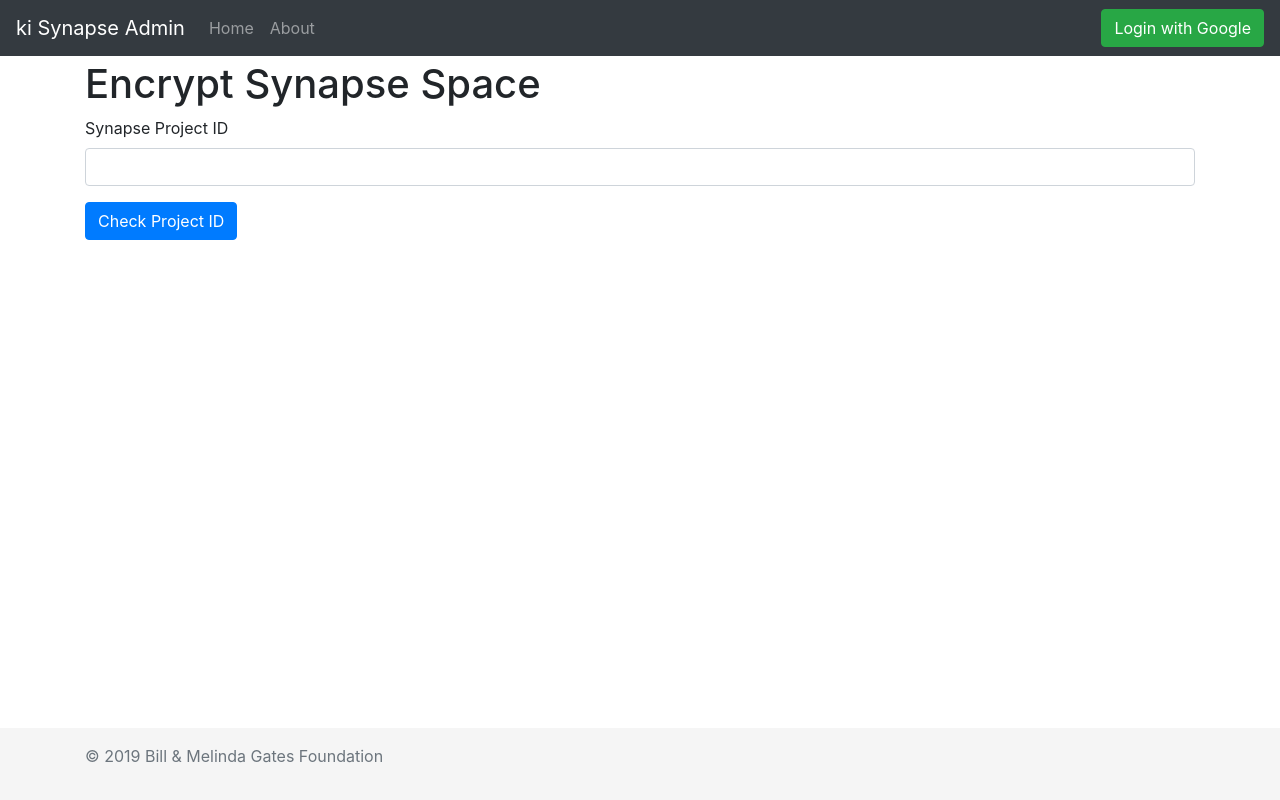
After one commit to ki-tools/sls_ki_synapse_admin_py, a Flask app: template www/templates/synapse_space/encrypt.html in a window 1280 px wide. The commit adds this page. Run offline with Flask 2, Linux system fonts and the light colour scheme; the template is opened without the code that fills it: values that come from a table or form of the project are taken from there, others are empty; parts of the project's set-up code (start-up, migrations or seed data) failed here and were passed over; some libraries are stand-ins or nearby versions.

Commit message:
Encrypt space

```diff
--- a/templates/private.env.json
+++ b/templates/private.env.json
@@ -13,7 +13,7 @@
     "AWS_SECRET_ACCESS_KEY": "fake-secret-aws-is-mocked-in-tests-but-needs-this-var",
     "SYNAPSE_USERNAME": "...set to a Synapse username that is suitable for testing...",
     "SYNAPSE_PASSWORD": "...set to Synapse password...",
-    "SYNAPSE_OTHER_USER_ID": "...set to a Synapse User ID other than SYNAPSE_USERNAME...",
+    "SYNAPSE_ENCRYPTED_STORAGE_LOCATION_ID": "...set to the storage location id...",
     "LOG_LEVEL": "DEBUG",
     "LOGIN_WHITELIST": "...set to comma separated emails that can access the app..."
   },
@@ -30,7 +30,7 @@
     "AWS_SECRET_ACCESS_KEY": "fake-secret-aws-is-mocked-in-tests-but-needs-this-var",
     "SYNAPSE_USERNAME": "...set to a Synapse username that is suitable for testing...",
     "SYNAPSE_PASSWORD": "...set to Synapse password...",
-    "SYNAPSE_OTHER_USER_ID": "...set to a Synapse User ID other than SYNAPSE_USERNAME...",
+    "SYNAPSE_ENCRYPTED_STORAGE_LOCATION_ID": "...set to the storage location id...",
     "LOG_LEVEL": "DEBUG",
     "LOGIN_WHITELIST": "...set to comma separated emails that can access the app..."
   }
--- a/templates/private.ssm.env.json
+++ b/templates/private.ssm.env.json
@@ -6,6 +6,7 @@
     "GOOGLE_CLIENT_SECRET": "",
     "SYNAPSE_USERNAME": "",
     "SYNAPSE_PASSWORD": "",
+    "SYNAPSE_ENCRYPTED_STORAGE_LOCATION_ID": "...set to the storage location id...",
     "LOG_LEVEL": "INFO",
     "LOGIN_WHITELIST": "...set to comma separated emails that can access the app..."
   },
@@ -15,6 +16,7 @@
     "GOOGLE_CLIENT_SECRET": "",
     "SYNAPSE_USERNAME": "",
     "SYNAPSE_PASSWORD": "",
+    "SYNAPSE_ENCRYPTED_STORAGE_LOCATION_ID": "...set to the storage location id...",
     "LOG_LEVEL": "DEBUG",
     "LOGIN_WHITELIST": "...set to comma separated emails that can access the app..."
   },
@@ -24,6 +26,7 @@
     "GOOGLE_CLIENT_SECRET": "",
     "SYNAPSE_USERNAME": "",
     "SYNAPSE_PASSWORD": "",
+    "SYNAPSE_ENCRYPTED_STORAGE_LOCATION_ID": "...set to the storage location id...",
     "LOG_LEVEL": "DEBUG",
     "LOGIN_WHITELIST": "...set to comma separated emails that can access the app..."
   },
@@ -33,6 +36,7 @@
     "GOOGLE_CLIENT_SECRET": "",
     "SYNAPSE_USERNAME": "",
     "SYNAPSE_PASSWORD": "",
+    "SYNAPSE_ENCRYPTED_STORAGE_LOCATION_ID": "...set to the storage location id...",
     "LOG_LEVEL": "DEBUG",
     "LOGIN_WHITELIST": "...set to comma separated emails that can access the app..."
   }
--- a/www/services/__init__.py
+++ b/www/services/__init__.py
@@ -1 +1,2 @@
 from .create_synapse_space_service import CreateSynapseSpaceService
+from .encrypt_synapse_space_service import EncryptSynapseSpaceService
--- a/www/services/create_synapse_space_service.py
+++ b/www/services/create_synapse_space_service.py
@@ -13,7 +13,7 @@ class CreateSynapseSpaceService(object):
 
         # TODO: Create the project et al...
 
-        errors.append('test error 1')  # TODO: remove this.
-        errors.append('test error 2')  # TODO: remove this.
+        errors.append('Not Implemented')  # TODO: remove this.
+        errors.append('Test Error')  # TODO: remove this.
 
         return errors
--- a/www/templates/base.html
+++ b/www/templates/base.html
@@ -28,9 +28,10 @@
         {% if current_user.is_authenticated %}
         <li class="nav-item dropdown">
           <a class="nav-link dropdown-toggle" href="#" id="dropdowncreate" data-toggle="dropdown" aria-haspopup="true"
-             aria-expanded="false">Create</a>
+             aria-expanded="false">Actions</a>
           <div class="dropdown-menu" aria-labelledby="dropdowncreate">
-            <a class="dropdown-item" href="{{ url_for('create_synapse_space') }}">Synapse Space</a>
+            <a class="dropdown-item" href="{{ url_for('create_synapse_space') }}">Create Synapse Space</a>
+            <a class="dropdown-item" href="{{ url_for('encrypt_synapse_space') }}">Encrypt Synapse Space</a>
           </div>
         </li>
         {% endif %}
--- /dev/null
+++ b/www/templates/synapse_space/encrypt.html
@@ -0,0 +1,83 @@
+{% extends "base.html" %}
+{% block title %}Encrypt Synapse Space{% endblock %}
+{% block body %}
+<div class="row">
+  <div class="col">
+    <h1>Encrypt Synapse Space</h1>
+  </div>
+</div>
+<div class="row">
+  <div class="col">
+    <form method="POST" action="">
+      {{ form.csrf_token }}
+
+      {% with messages = get_flashed_messages() %}
+      {% if messages %}
+      <div class="alert alert-success alert-dismissible fade show" role="alert">
+        <ul>
+          {% for message in messages %}
+          <li>{{ message }}</li>
+          {% endfor %}
+        </ul>
+        <button type="button" class="close" data-dismiss="alert" aria-label="Close">
+          <span aria-hidden="true">&times;</span>
+        </button>
+      </div>
+      {% endif %}
+      {% endwith %}
+
+      {% if errors %}
+      <div class="alert alert-danger" role="alert">
+        <span>Errors:</span>
+        <ul>
+          {% for message in errors %}
+          <li>{{ message }}</li>
+          {% endfor %}
+        </ul>
+      </div>
+      {% endif %}
+
+      <div class="form-group">
+        {{ form.project_id.label }}
+        {{ form.project_id(class_='form-control') }}
+        {% for error in form.project_id.errors %}
+        <span style="color: red;">[{{ error }}]</span>
+        {% endfor %}
+      </div>
+
+      <div class="form-group">
+        {{ form.check_project(class_='btn btn-primary') }}
+      </div>
+
+      {% if form.can_encrypt %}
+      <div class="card">
+        <div class="card-body">
+          <h5 class="card-title">Confirm Synapse Project</h5>
+          <p class="card-text">
+
+
+          <div class="form-group row">
+            <label for="confirmProjectId" class="col-sm-2 col-form-label">Project ID</label>
+            <div class="col-sm-10">
+              <input type="text" readonly class="form-control-plaintext" id="confirmProjectId"
+                     value="{{ form.project_id.data }}">
+            </div>
+          </div>
+          <div class="form-group row">
+            <label for="confirmProjectName" class="col-sm-2 col-form-label">Project Name</label>
+            <div class="col-sm-10">
+              <input type="text" readonly class="form-control-plaintext" id="confirmProjectName"
+                     value="{{ form.project_name }}">
+            </div>
+          </div>
+
+          </p>
+          {{ form.encrypt_project(class_='btn btn-success') }}
+        </div>
+      </div>
+      {% endif %}
+
+    </form>
+  </div>
+</div>
+{% endblock %}
--- a/www/views/synapse_space/forms.py
+++ b/www/views/synapse_space/forms.py
@@ -1,8 +1,11 @@
 from flask_wtf import FlaskForm
 from wtforms import SubmitField, StringField, TextAreaField
 from wtforms.validators import DataRequired, ValidationError, Email
+
+from www.core import ParamStore
 from www.core.synapse import Synapse
 import synapseclient as syn
+from synapseclient.exceptions import SynapseHTTPError
 import re
 
 
@@ -58,3 +61,39 @@ class CreateSynapseSpaceForm(FlaskForm):
             existing_project_id = Synapse.client().findEntityId(name=self.project_name)
             if existing_project_id:
                 raise ValidationError('Synapse project with name: "{0}" already exists.'.format(self.project_name))
+
+
+class EncryptSynapseSpaceForm(FlaskForm):
+    # Form Fields
+    project_id = StringField('Synapse Project ID', validators=[DataRequired()])
+    check_project = SubmitField('Check Project ID')
+    encrypt_project = SubmitField('Encrypt')
+
+    # Validated form data
+    can_encrypt = False
+    project_name = None
+
+    # Validation Methods
+    def validate_project_id(self, field):
+        self.can_encrypt = False
+        self.project_name = None
+        try:
+            project = Synapse.client().get(syn.Project(id=field.data))
+            storage_id = ParamStore.SYNAPSE_ENCRYPTED_STORAGE_LOCATION_ID()
+
+            # Check if the project is already encrypted.
+            storage_setting = Synapse.client().getProjectSetting(project, 'upload')
+            if storage_setting is not None:
+                storage_ids = storage_setting.get('locations')
+                if storage_id in storage_ids:
+                    raise ValidationError(
+                        'Storage location already set for project: {0} ({1})'.format(project.name, project.id))
+
+            self.can_encrypt = True
+            self.project_name = project.name
+
+        except SynapseHTTPError as ex:
+            if ex.response.status_code == 404:
+                raise ValidationError('Synapse project ID: "{0}" does not exist.'.format(field.data))
+            else:
+                raise ValidationError('Unknown error validating synapse project.')
```
Also changed, not shown: tests/www/core/test_param_store.py (+36 -0 lines), www/core/param_store.py (+18 -0 lines), www/services/encrypt_synapse_space_service.py (added, +20 -0 lines), www/templates/synapse_space/create.html (+15 -2 lines), www/templates/synapse_space/create_success.html (deleted, +0 -9 lines), www/views/synapse_space/views.py (+21 -11 lines).
